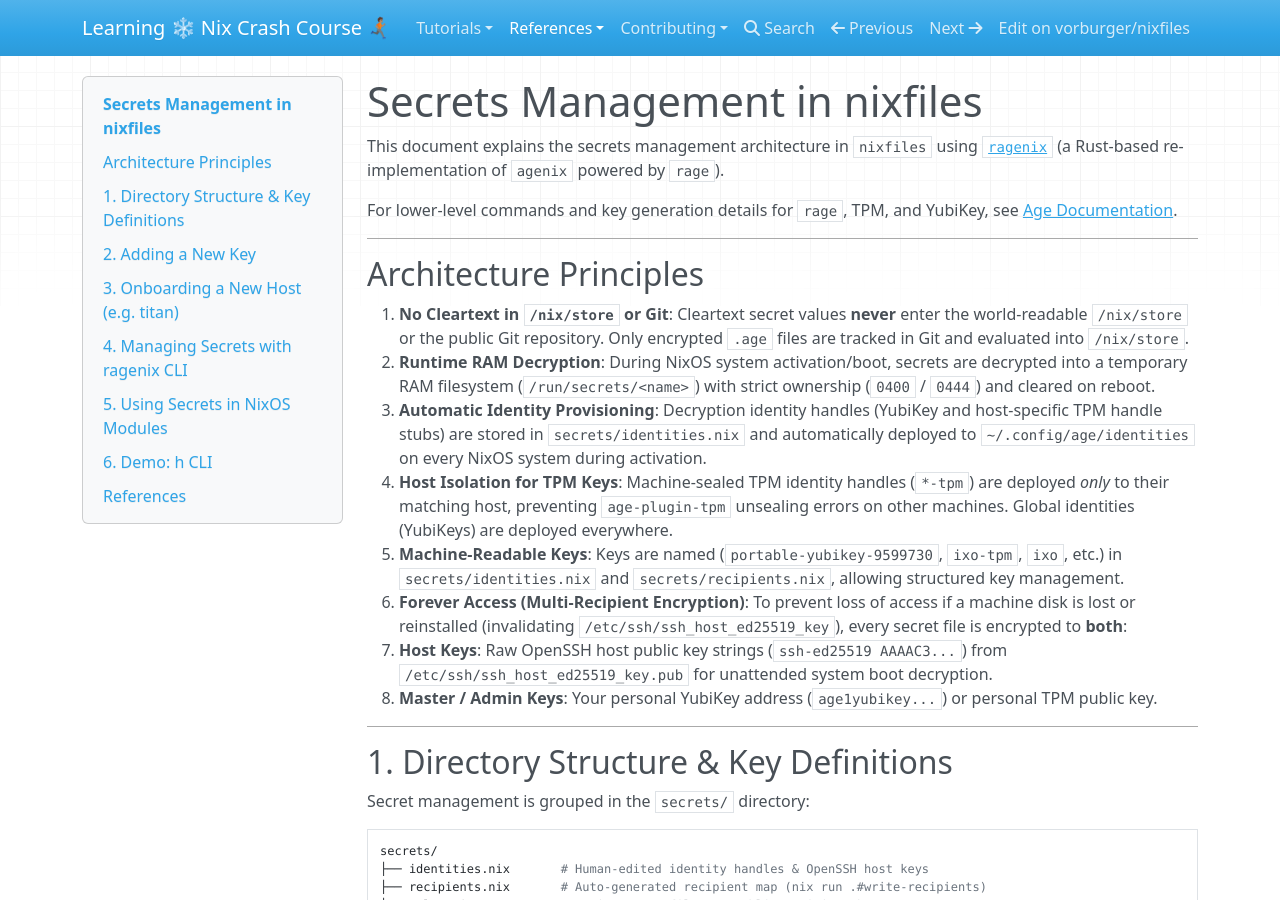
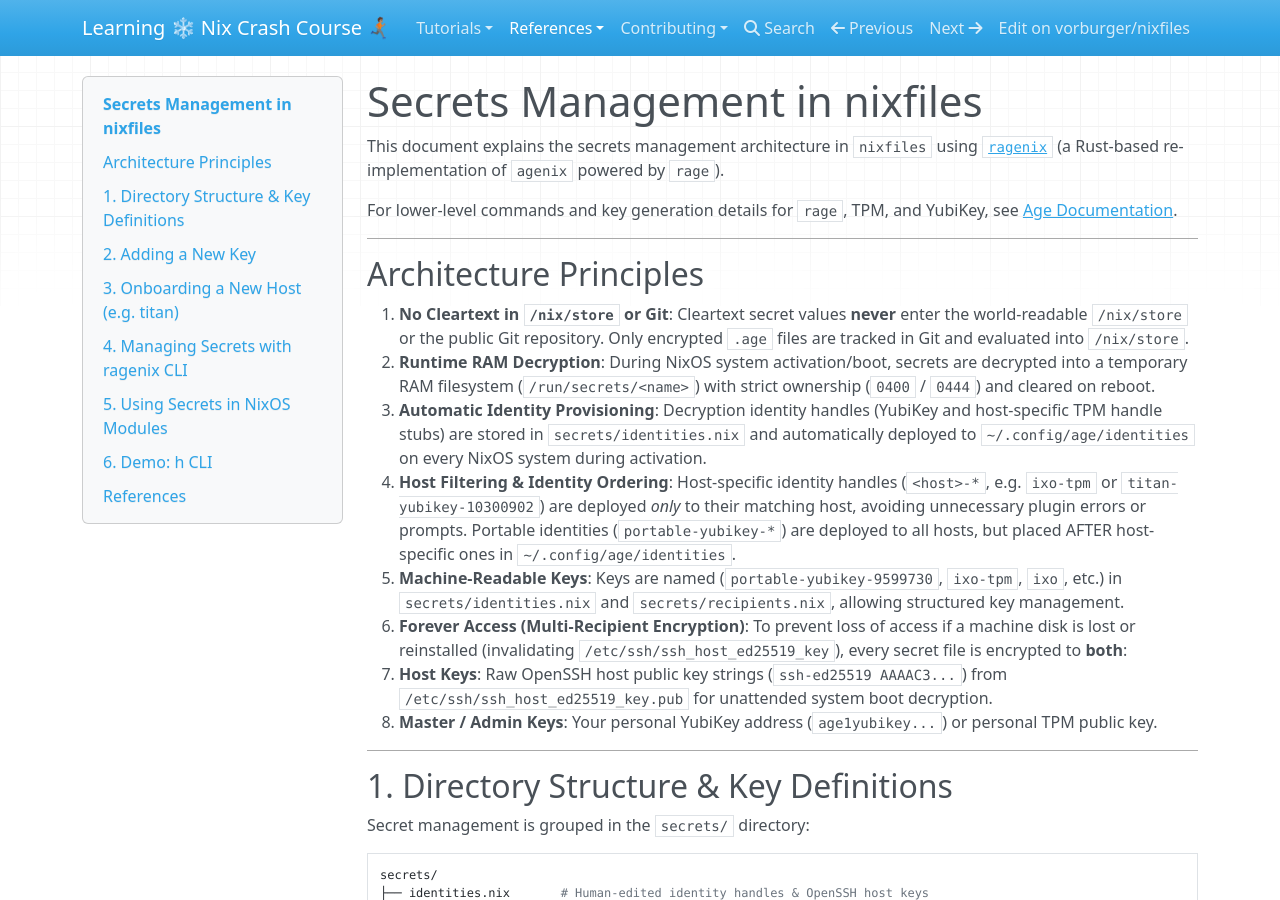
Before and after one commit to vorburger/nixfiles, an MkDocs documentation site: the page built from docs/docs/reference/secrets.md, in a window 1280 px wide and 900 px high. Built offline with MkDocs 1.6.1, drawn with Linux system fonts in a browser that asks for light colours; nearby versions of some CDN libraries.

Commit message:
secrets: Skip Host-specific Yubikey identity handles on other hosts

```diff
--- a/docs/docs/reference/secrets.md
+++ b/docs/docs/reference/secrets.md
@@ -11,7 +11,7 @@ For lower-level commands and key generation details for `rage`, TPM, and YubiKey
 1. **No Cleartext in `/nix/store` or Git**: Cleartext secret values **never** enter the world-readable `/nix/store` or the public Git repository. Only encrypted `.age` files are tracked in Git and evaluated into `/nix/store`.
 2. **Runtime RAM Decryption**: During NixOS system activation/boot, secrets are decrypted into a temporary RAM filesystem (`/run/secrets/<name>`) with strict ownership (`0400` / `0444`) and cleared on reboot.
 3. **Automatic Identity Provisioning**: Decryption identity handles (YubiKey and host-specific TPM handle stubs) are stored in `secrets/identities.nix` and automatically deployed to `~/.config/age/identities` on every NixOS system during activation.
-4. **Host Isolation for TPM Keys**: Machine-sealed TPM identity handles (`*-tpm`) are deployed _only_ to their matching host, preventing `age-plugin-tpm` unsealing errors on other machines. Global identities (YubiKeys) are deployed everywhere.
+4. **Host Filtering & Identity Ordering**: Host-specific identity handles (`<host>-*`, e.g. `ixo-tpm` or `titan-yubikey-10300902`) are deployed _only_ to their matching host, avoiding unnecessary plugin errors or prompts. Portable identities (`portable-yubikey-*`) are deployed to all hosts, but placed AFTER host-specific ones in `~/.config/age/identities`.
 5. **Machine-Readable Keys**: Keys are named (`portable-yubikey-9599730`, `ixo-tpm`, `ixo`, etc.) in `secrets/identities.nix` and `secrets/recipients.nix`, allowing structured key management.
 6. **Forever Access (Multi-Recipient Encryption)**: To prevent loss of access if a machine disk is lost or reinstalled (invalidating `/etc/ssh/ssh_host_ed25519_key`), every secret file is encrypted to **both**:
    - **Host Keys**: Raw OpenSSH host public key strings (`ssh-ed25519 AAAAC3...`) from `/etc/ssh/ssh_host_ed25519_key.pub` for unattended system boot decryption.
```
Also changed, not shown: docs/docs/reference/age.md (+1 -1 lines), 2 other files.
